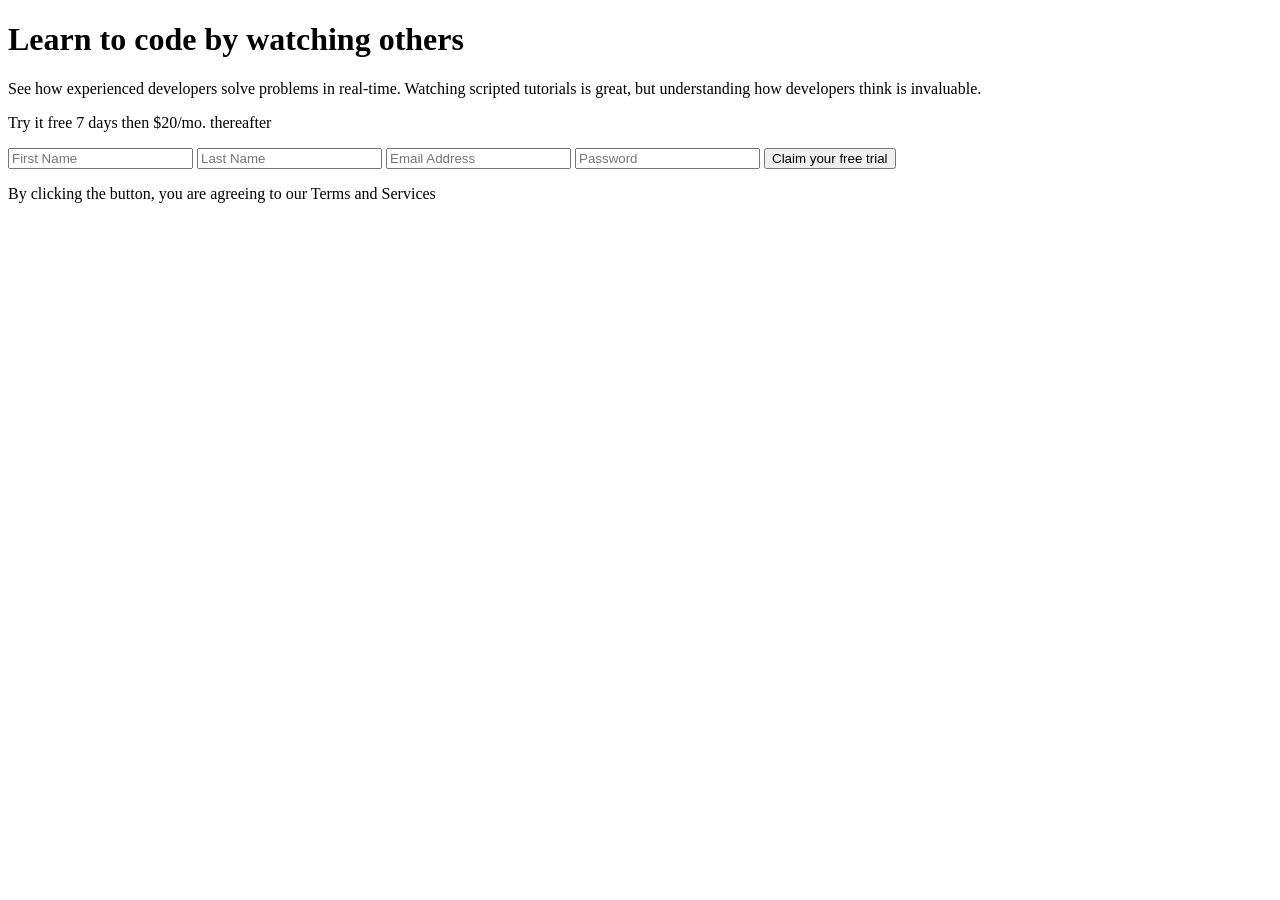
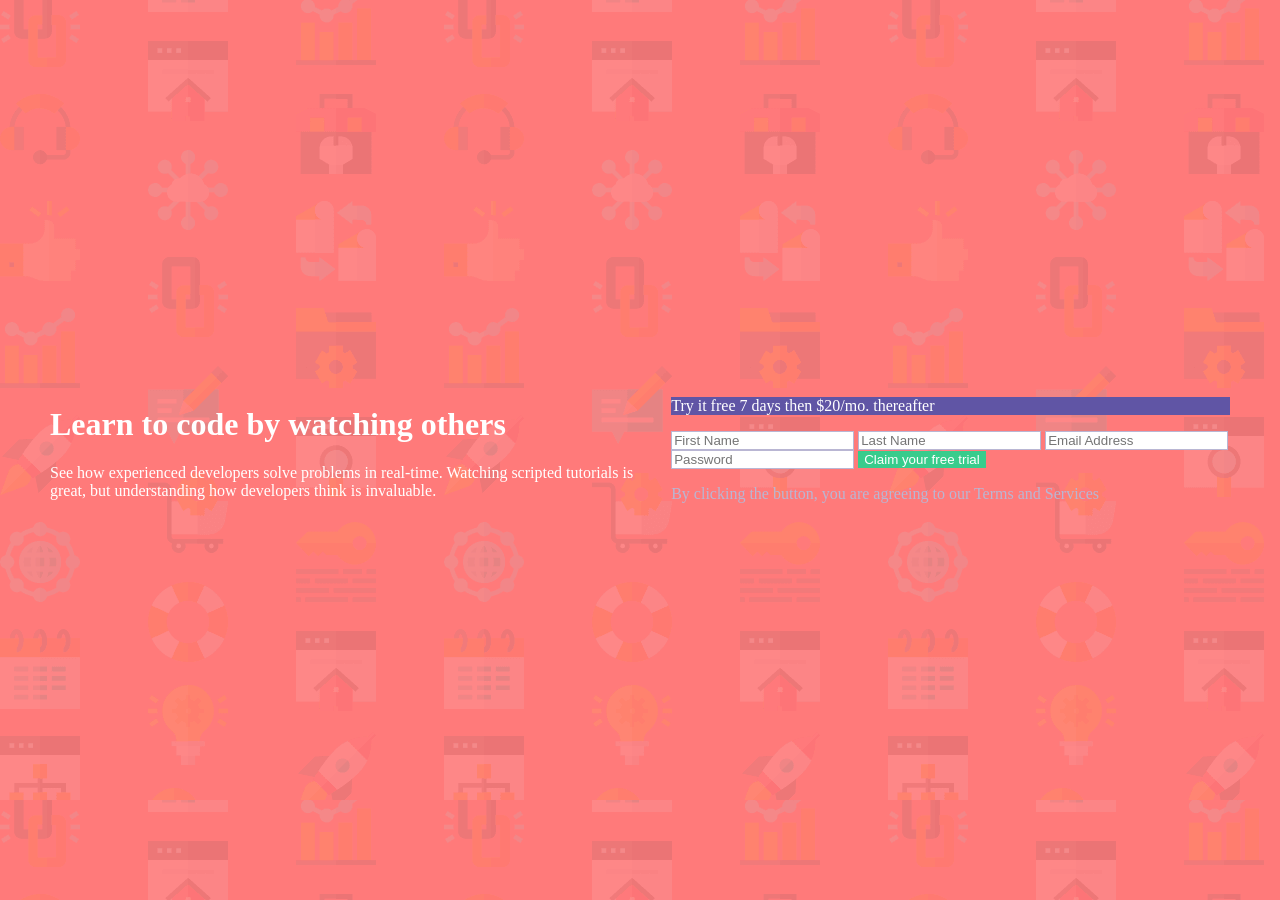
Before and after one commit to raziie/sign-up-form, a plain HTML site: page index.html in a window 1280 px wide. Before the commit the page ends 800 px from the top, so only its background shows below. Drawn offline with nearby package versions, Linux system fonts and the light colour scheme.

Commit message:
set colors and background

```diff
--- a/index.html
+++ b/index.html
@@ -1,5 +1,6 @@
 <!DOCTYPE html>
 <html lang="en">
+
 <head>
   <meta charset="UTF-8">
   <meta name="viewport" content="width=device-width, initial-scale=1.0">
@@ -8,16 +9,21 @@
 
   <title>Frontend Mentor | Intro component with sign up form</title>
 
-  <link href="./styles.css" rel="stylesheet"/>
+  <link href="./styles.css" rel="stylesheet" />
 
 </head>
+
 <body>
-
+  <div class="container">
+    <div class="left-container">
       <h1 class="title">Learn to code by watching others</h1>
 
-  <p class="detail">See how experienced developers solve problems in real-time. Watching scripted tutorials is great,
+      <p class="detail">See how experienced developers solve problems in real-time. Watching scripted tutorials is
+        great,
         but understanding how developers think is invaluable.</p>
+    </div>
 
+    <div class="right-container">
       <div class="purple-box">
         <p>Try it free 7 days then $20/mo. thereafter</p>
       </div>
@@ -28,14 +34,17 @@
           <input type="text" placeholder="Last Name">
           <input type="email" placeholder="Email Address">
           <input type="password" placeholder="Password">
-      <button type="submit">Claim your free trial</button>
+          <button class="btn" type="submit">Claim your free trial</button>
         </form>
 
         <p class="note">By clicking the button, you are agreeing to our <a class="terms">Terms and Services</a></p>
+      </div>
+    </div>
   </div>
 
   <script src="https://ajax.googleapis.com/ajax/libs/jquery/3.7.0/jquery.min.js"></script>
   <script src="./index.js" charset="utf-8"></script>
 
 </body>
+
 </html>
--- a/styles.css
+++ b/styles.css
@@ -0,0 +1,47 @@
+body {
+    margin: 0px;
+    color: white;
+}
+
+.container {
+    background-image: url("./images/bg-intro-desktop.png");
+    background-color: hsl(0, 100%, 74%);
+    height: 100vh;
+    display: flex;
+    align-items: center;
+    padding: 50px;
+}
+
+.left-container {}
+
+.title {}
+
+.detail {
+    font-size: 16px;
+}
+
+.right-container {}
+
+.purple-box {
+    background-color: hsl(248, 32%, 49%);
+}
+
+input {
+    border: 1px solid hsl(246, 25%, 77%);
+}
+
+.btn {
+    background-color: hsl(154, 59%, 51%);
+    border: none;
+    color: white;
+}
+
+.note {
+    color: hsl(246, 25%, 77%);
+}
+
+@media (max-width: 600px) {
+    .container {
+        background-image: url("./images/bg-intro-mobile.png");
+    }
+}
```
Also changed, not shown: 1 other file. Lines whose indentation alone changed are shown as unchanged.
